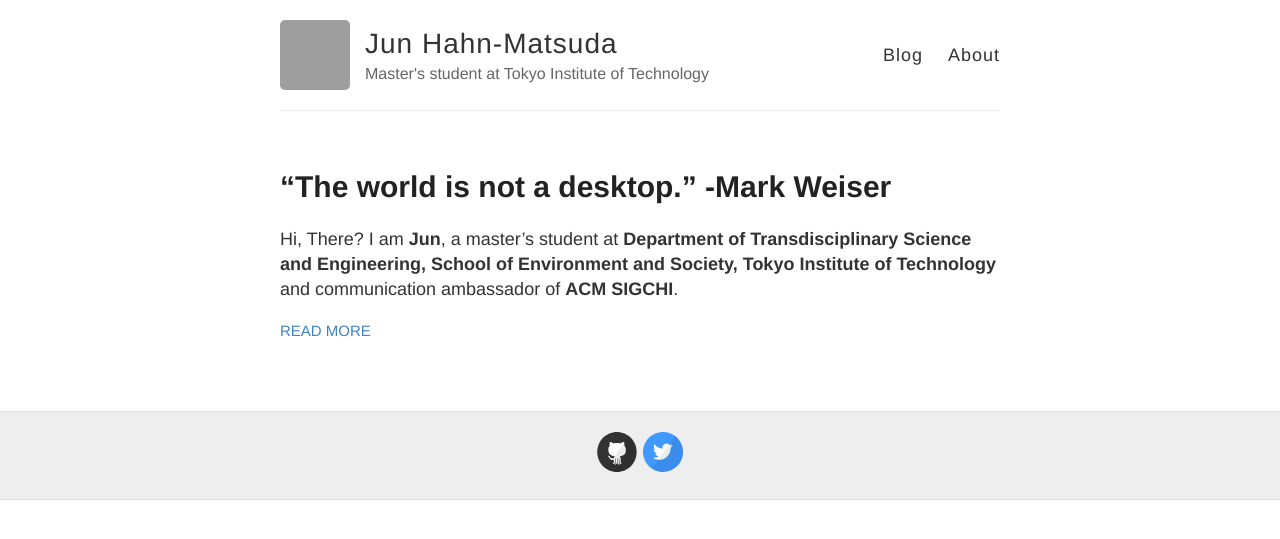
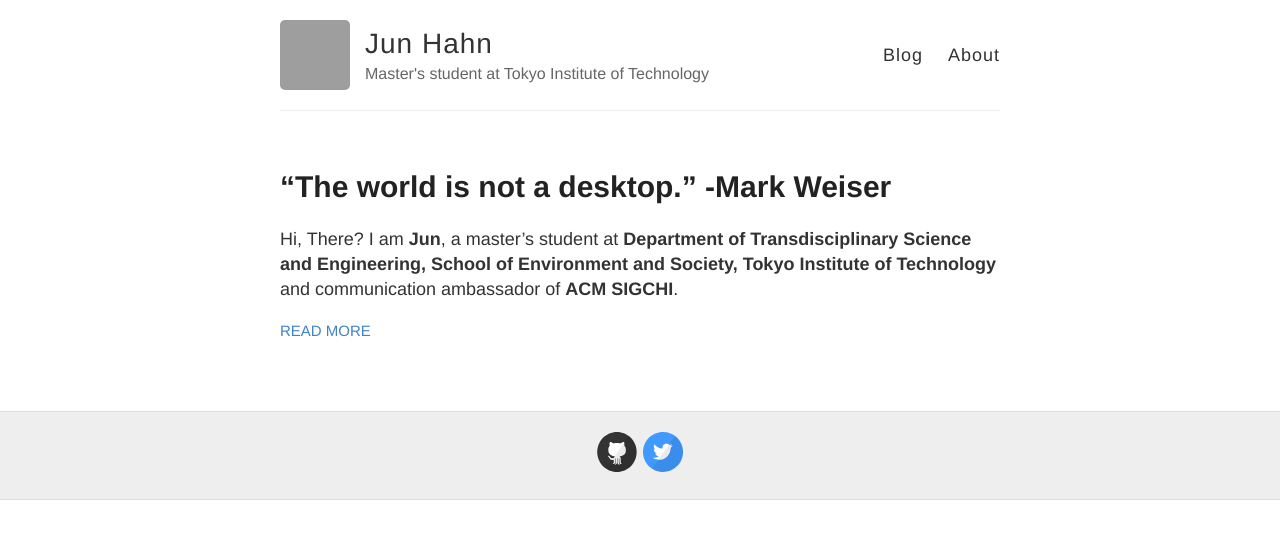
Before and after one commit to TangoEnSkai/tangoenskai.github.io, a Jekyll site: the page built from index.html, in a window 1280 px wide. Shown: the top 539 px of the page. Built offline with Jekyll 4.4.1, drawn with Linux system fonts in a browser that asks for light colours; grey boxes are pictures that could not be loaded.

Commit message:
Correct name

```diff
--- a/_config.yml
+++ b/_config.yml
@@ -3,7 +3,7 @@
 #
 
 # Name of your site (displayed in the header)
-name: Jun Hahn-Matsuda
+name: Jun Hahn
 
 # Short bio or description (displayed in the header)
 description: Master's student at Tokyo Institute of Technology
```
